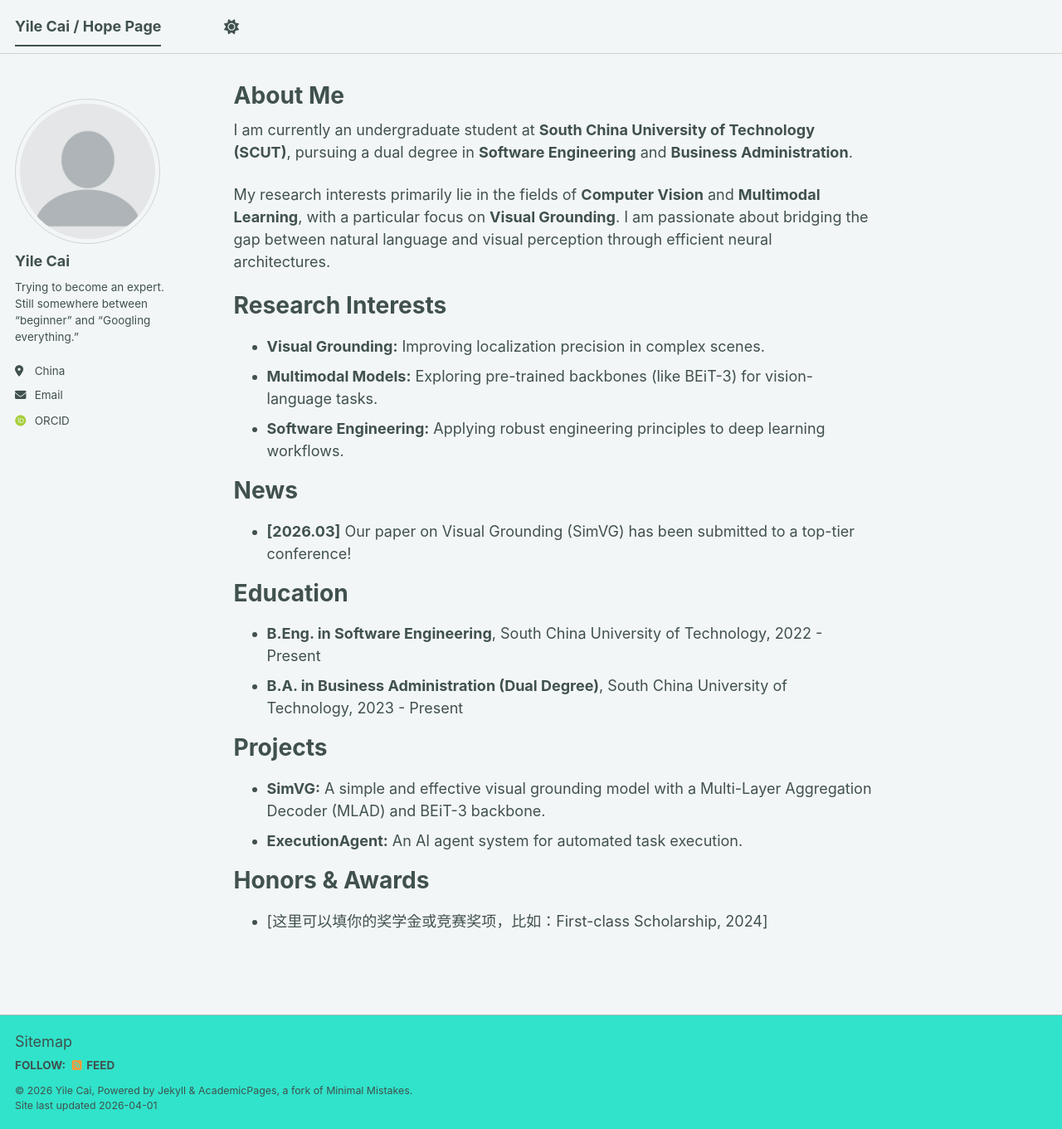
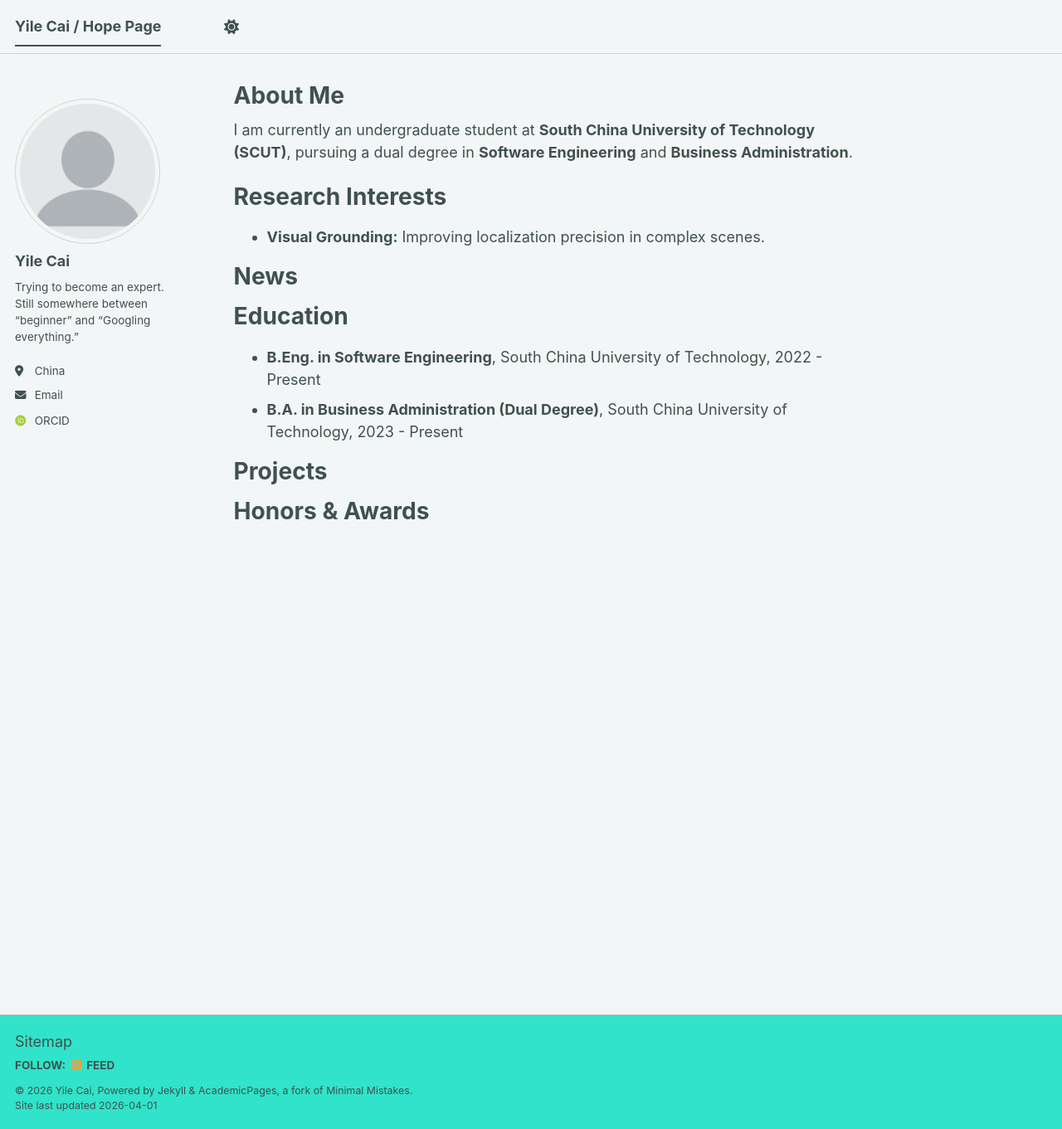
Before and after one commit to Keria04/Keria04.github.io, a Jekyll site: the page built from _pages/about.md, in a window 1280 px wide and 1361 px high. Shown: the whole window at 83% size. Built offline with Jekyll 4.4.1, drawn with Linux system fonts in a browser that asks for light colours; some web fonts are replaced; a script bundle is joined from its source files by our own code; library files that are not in the unit come from our copies.

Commit message:
Update about.md

```diff
--- a/_pages/about.md
+++ b/_pages/about.md
@@ -9,23 +9,17 @@ redirect_from:
 
 I am currently an undergraduate student at **South China University of Technology (SCUT)**, pursuing a dual degree in **Software Engineering** and **Business Administration**.
 
-My research interests primarily lie in the fields of **Computer Vision** and **Multimodal Learning**, with a particular focus on **Visual Grounding**. I am passionate about bridging the gap between natural language and visual perception through efficient neural architectures.
 
 # Research Interests
 * **Visual Grounding:** Improving localization precision in complex scenes.
-* **Multimodal Models:** Exploring pre-trained backbones (like BEiT-3) for vision-language tasks.
-* **Software Engineering:** Applying robust engineering principles to deep learning workflows.
 
 # News
-* **[2026.03]** Our paper on Visual Grounding (SimVG) has been submitted to a top-tier conference!
 
 # Education
 * **B.Eng. in Software Engineering**, South China University of Technology, 2022 - Present
 * **B.A. in Business Administration (Dual Degree)**, South China University of Technology, 2023 - Present
 
 # Projects
-* **SimVG:** A simple and effective visual grounding model with a Multi-Layer Aggregation Decoder (MLAD) and BEiT-3 backbone.
-* **ExecutionAgent:** An AI agent system for automated task execution.
+
 
 # Honors & Awards
-* [这里可以填你的奖学金或竞赛奖项，比如：First-class Scholarship, 2024]
```
